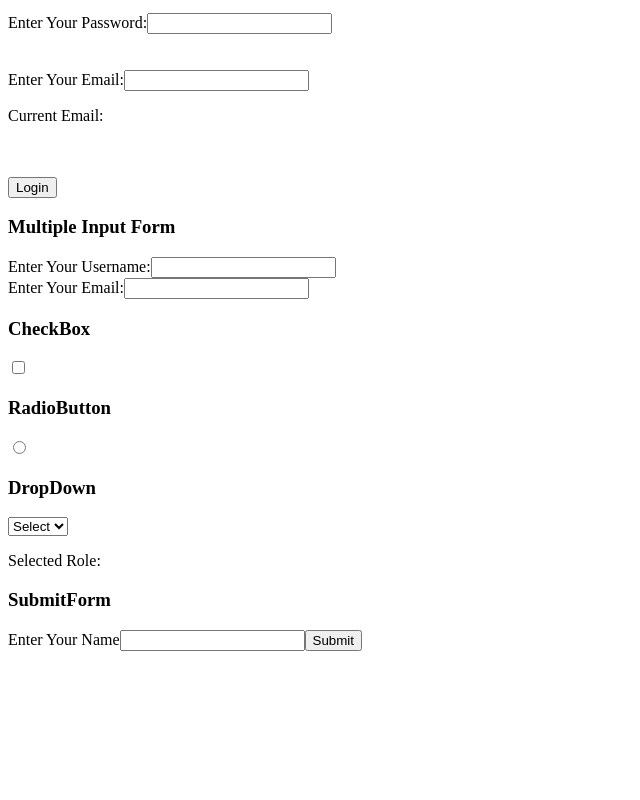
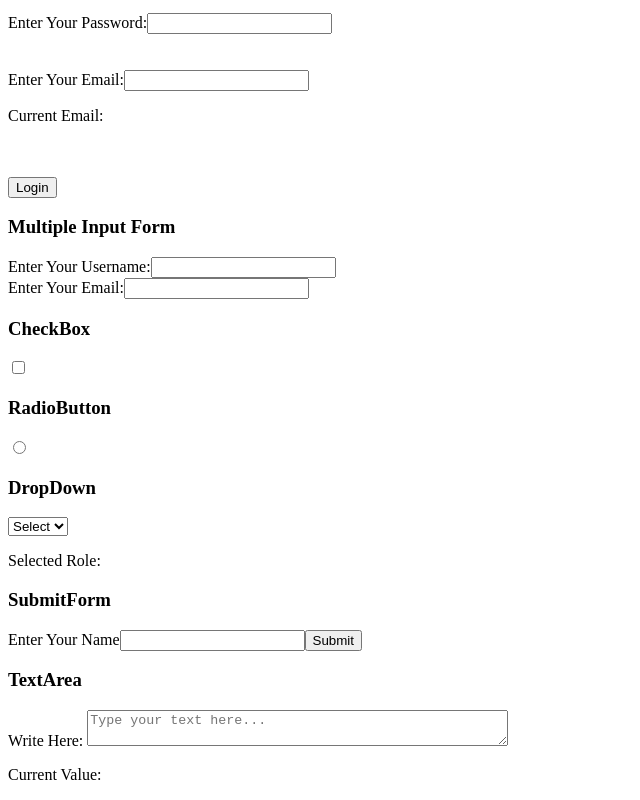
Before and after one commit to SuwanthaDarshana/render-test, a React (Vite) app: page / in a window 1280 px wide. Shown: the part 773-1573 px from the top of the page, without its empty margins (0-640 px from the left). Before the commit the page ends 1432 px from the top, so only its background shows below. Built offline with nearby package versions, Linux system fonts and the light colour scheme.

Commit message:
add text area

```diff
--- a/src/App.jsx
+++ b/src/App.jsx
@@ -9,6 +9,7 @@ import CheckBox from "./components/Forms/CheckBox";
 import RadioButton from "./components/Forms/RadioButton";
 import DropDown from "./components/Forms/DropDown";
 import SubmitForm from "./components/Forms/SubmitForm";
+import TextArea from "./components/Forms/TextArea";
 
 function App() {
   const customers = [
@@ -31,6 +32,7 @@ function App() {
       <RadioButton/>
       <DropDown/>
       <SubmitForm/>
+      <TextArea/>
 
     </div>
   );
--- /dev/null
+++ b/src/components/Forms/TextArea.jsx
@@ -0,0 +1,23 @@
+import React, { useState } from 'react';
+
+const TextArea = () => {
+
+    const[text,SetText] = useState("");
+
+    const handleChange = (e) =>{
+        SetText(e.target.value);
+    }
+
+    return (
+        <div>
+            <h3>TextArea</h3>
+            <form>
+                <label>Write Here: </label>
+                <textarea rows="2" cols="50" placeholder="Type your text here..." onChange={handleChange}></textarea>
+                <p>Current Value:{text}</p>
+            </form>
+        </div>
+    );
+}
+
+export default TextArea;
```
